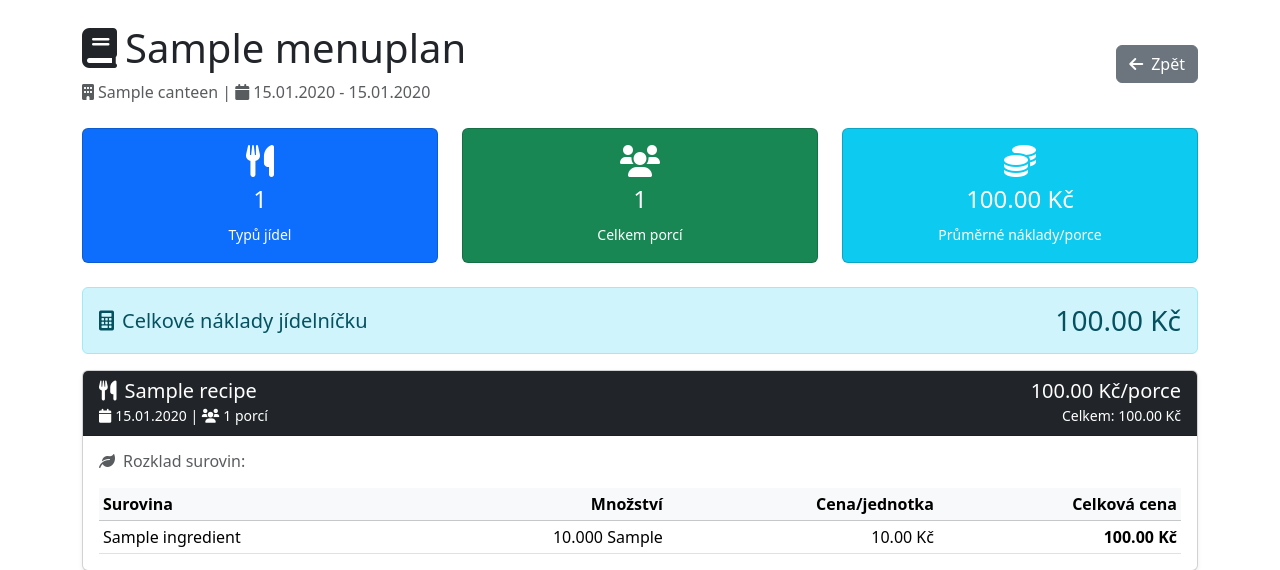
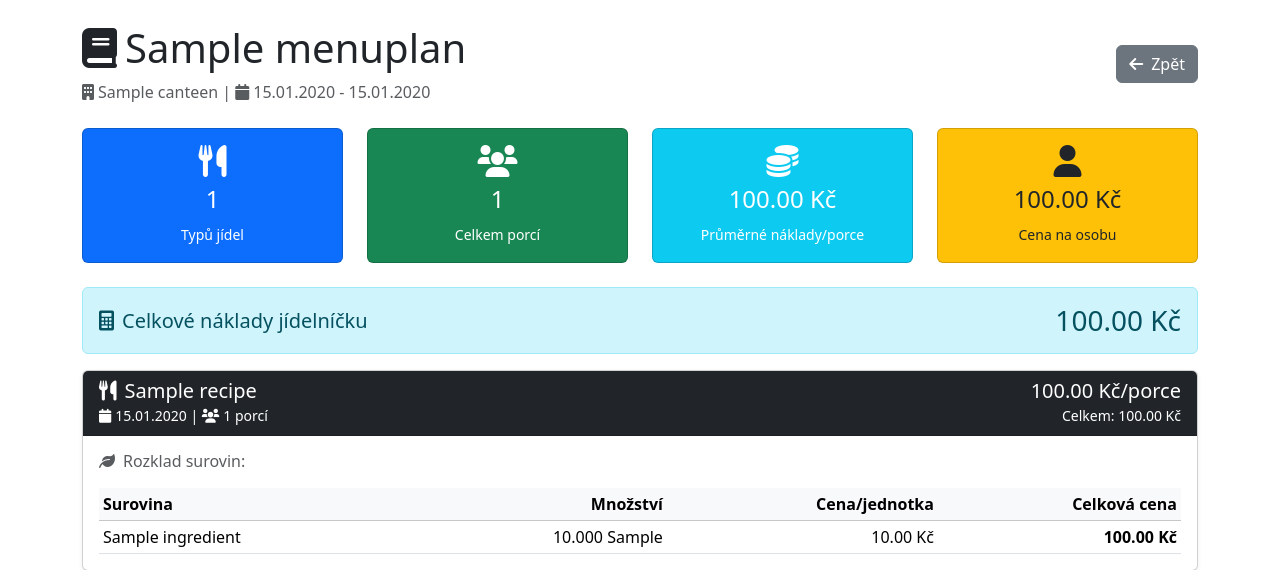
Before and after one commit to dreryos/jidelna_projekt, a Django app: page /analytics/menu/1/ in a window 1280 px wide. Shown: the part 56-626 px from the top of the page. Run offline with Django 5.2, Linux system fonts and the light colour scheme; a user stored in the database is signed in; tables that the repository leaves empty hold one stand-in row (values such as "Sample post"); some libraries are stand-ins or nearby versions.

Commit message:
Add price per person analysis to analytics
Co-authored-by: dreryos <66081768+dreryos@users.noreply.github.com>

```diff
--- a/apps/analytics/templates/analytics/menu_detail.html
+++ b/apps/analytics/templates/analytics/menu_detail.html
@@ -23,7 +23,7 @@
 
 <!-- Statistiky -->
 <div class="row mb-4">
-  <div class="col-md-4">
+  <div class="col-sm-6 col-md-3">
     <div class="card bg-primary text-white">
       <div class="card-body text-center">
         <i class="fas fa-utensils fa-2x mb-2"></i>
@@ -32,7 +32,7 @@
       </div>
     </div>
   </div>
-  <div class="col-md-4">
+  <div class="col-sm-6 col-md-3">
     <div class="card bg-success text-white">
       <div class="card-body text-center">
         <i class="fas fa-users fa-2x mb-2"></i>
@@ -41,12 +41,21 @@
       </div>
     </div>
   </div>
-  <div class="col-md-4">
+  <div class="col-sm-6 col-md-3">
     <div class="card bg-info text-white">
       <div class="card-body text-center">
         <i class="fas fa-coins fa-2x mb-2"></i>
         <h4>{{ avg_cost }} Kč</h4>
         <small>Průměrné náklady/porce</small>
+      </div>
+    </div>
+  </div>
+  <div class="col-sm-6 col-md-3">
+    <div class="card bg-warning text-dark">
+      <div class="card-body text-center">
+        <i class="fas fa-user fa-2x mb-2"></i>
+        <h4>{{ cost_per_person }} Kč</h4>
+        <small>Cena na osobu</small>
       </div>
     </div>
   </div>
--- a/apps/analytics/views.py
+++ b/apps/analytics/views.py
@@ -38,6 +38,7 @@ def menu_analytics_list(request):
         # Vypočítáme celkové náklady a průměr
         total_cost = Decimal('0')
         total_meals = 0
+        cost_per_person = Decimal('0')  # Součet cen za porci všech jídel
 
         for order in orders:
             # Vypočítáme náklady pro tento výrobní příkaz
@@ -56,6 +57,8 @@ def menu_analytics_list(request):
                 )
                 total_cost += price_info['total']
                 total_meals += int(portions)
+                # Přidáme cenu za porci tohoto jídla do celkové ceny na osobu
+                cost_per_person += price_info['per_portion']
 
         # Vypočítáme průměr
         avg_cost_per_meal = total_cost / Decimal(str(total_meals)) if total_meals > 0 else Decimal('0')
@@ -65,6 +68,7 @@ def menu_analytics_list(request):
             'total_meals': total_meals,
             'total_cost': round(total_cost, 2),
             'avg_cost_per_meal': round(avg_cost_per_meal, 2),
+            'cost_per_person': round(cost_per_person, 2),  # Nová metrika: cena na osobu
             'meals_count': orders.count(),
         })
 
@@ -89,6 +93,7 @@ def menu_detail_analytics(request, menu_id):
     meals_data = []
     total_cost = Decimal('0')
     total_portions = 0
+    cost_per_person = Decimal('0')  # Součet cen za porci všech jídel
 
     for order in orders:
         canteen = order.resolved_canteen
@@ -149,6 +154,8 @@ def menu_detail_analytics(request, menu_id):
 
         total_cost += price_info['total']
         total_portions += int(portions)
+        # Přidáme cenu za porci tohoto jídla do celkové ceny na osobu
+        cost_per_person += price_info['per_portion']
 
     avg_cost = total_cost / Decimal(str(total_portions)) if total_portions > 0 else Decimal('0')
 
@@ -158,6 +165,7 @@ def menu_detail_analytics(request, menu_id):
         'total_cost': round(total_cost, 2),
         'total_portions': total_portions,
         'avg_cost': round(avg_cost, 2),
+        'cost_per_person': round(cost_per_person, 2),  # Nová metrika: cena na osobu
     }
 
     return render(request, 'analytics/menu_detail.html', context)
```
Also changed, not shown: apps/analytics/templates/analytics/menu_list.html (+11 -1 lines).
